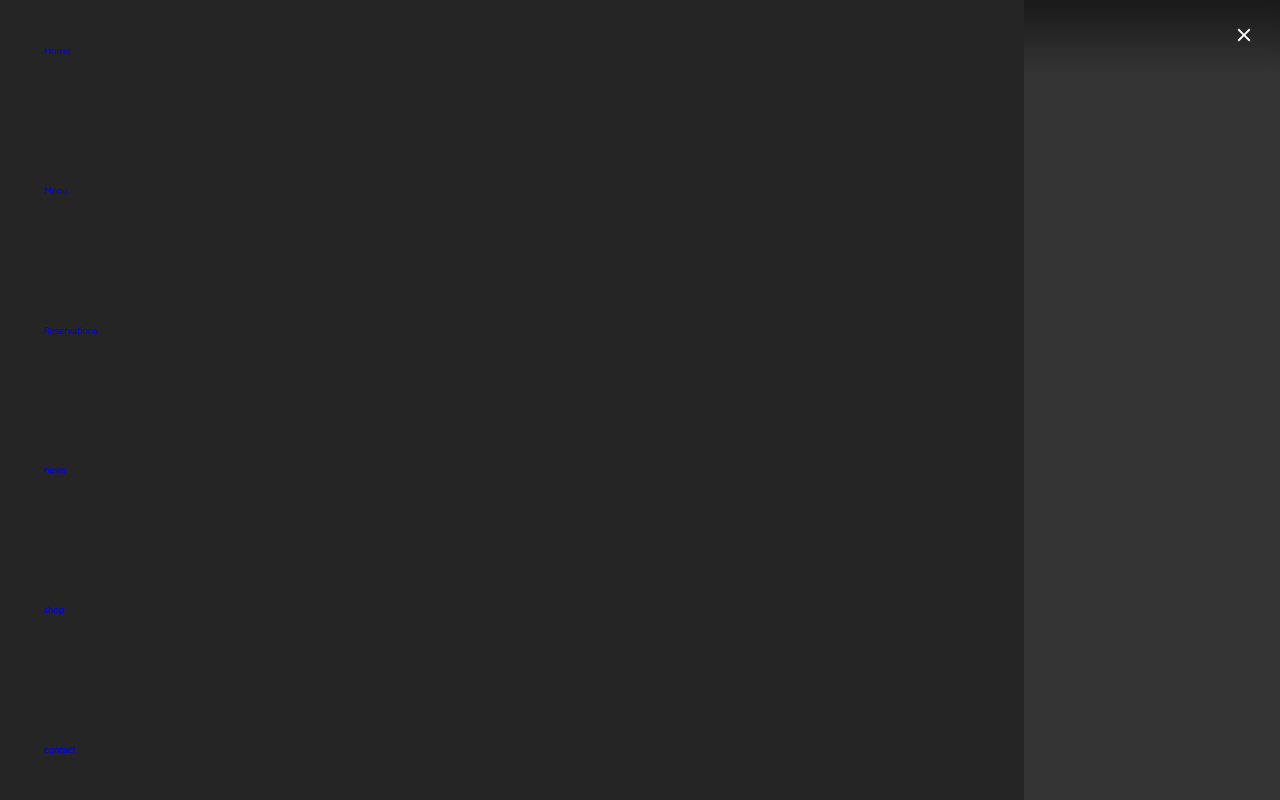
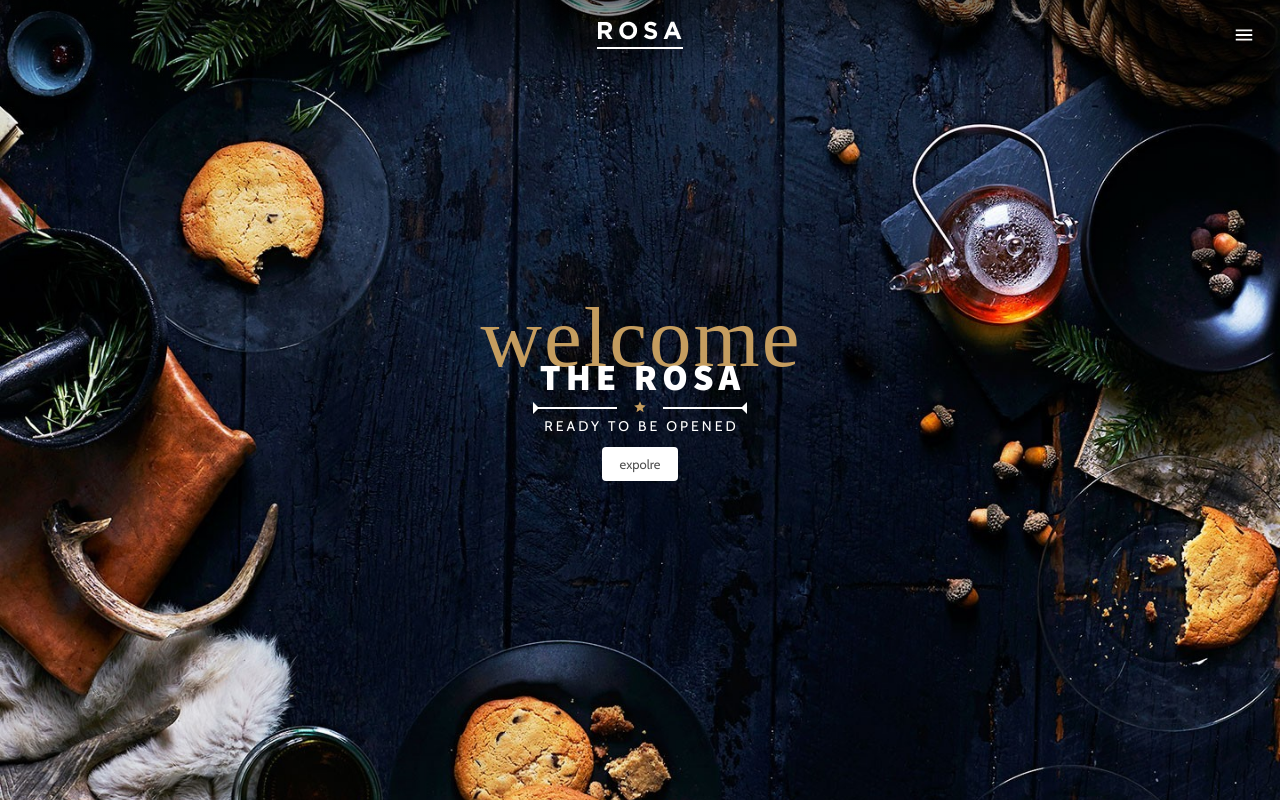
Before and after one commit to chltjdrhd777/webAnimation3, a React (Create React App) app: page / in a window 1280 px wide. Built offline with nearby package versions, Linux system fonts and the light colour scheme; a web font is replaced by a local one.

Commit message:
style : learn how to use variable

```diff
--- a/src/App.tsx
+++ b/src/App.tsx
@@ -4,7 +4,7 @@ import Home from "routes/Home";
 
 function App() {
   return (
-    <div className="App">
+    <>
       <Router>
         <Switch>
           <Route exact path="/">
@@ -12,7 +12,7 @@ function App() {
           </Route>
         </Switch>
       </Router>
-    </div>
+    </>
   );
 }
 
--- a/src/components/Hero/index.tsx
+++ b/src/components/Hero/index.tsx
@@ -2,10 +2,102 @@ import React from "react";
 import { css } from "@emotion/css";
 import StarIcon from "@material-ui/icons/Star";
 import { Link } from "react-router-dom";
+import heroBack from "images/hero.jpg";
 
 const heroCSS = (function () {
   class CSSMaker {
-    readonly masterHero = css``;
+    readonly masterHero = css`
+      width: 100%;
+      height: 100vh;
+      background: url(${heroBack}) center no-repeat;
+      background-size: cover;
+      text-align: center;
+
+      & .sub-headline {
+        font-size: 8.5rem;
+        font-family: var(--secondary-font);
+        color: var(--secondary-font-color);
+        font-weight: 100;
+        line-height: 0.4;
+        letter-spacing: 2px;
+        margin-right: -2px;
+      }
+
+      & .headline {
+        color: white;
+        font-size: 3.7rem;
+        font-family: var(--main-font);
+        text-transform: uppercase;
+        font-weight: 900;
+        letter-spacing: 0.5rem;
+        margin-right: -0.5rem;
+      }
+
+      & .headline-description {
+        & .separator {
+          & .line {
+            width: 100%;
+            max-width: 8.4rem;
+            height: 0.25rem;
+            background-color: white;
+            position: relative;
+
+            &::before {
+              content: "";
+              position: absolute;
+              top: 50%;
+              transform: translateY(-50%);
+              border: 0.6rem solid transparent;
+            }
+
+            &.line-right::before {
+              border-right-color: white;
+              right: 0;
+            }
+
+            &.line-left::before {
+              border-left-color: white;
+              left: 0;
+            }
+          }
+
+          & .asterisk {
+            & svg {
+              font-size: 1.4rem;
+              color: var(--secondary-font-color);
+              margin: 0 1.6rem;
+            }
+          }
+        }
+
+        & .single-animation {
+          flex-direction: column;
+          & > h5 {
+            color: white;
+            font-size: 1.4rem;
+            font-weight: 100;
+            text-transform: uppercase;
+            margin-bottom: 1.2rem;
+            letter-spacing: 3px;
+            margin-right: -3px;
+          }
+
+          & > a.btn {
+            font-size: 1.3rem;
+            background-color: white;
+            padding: 0.9rem 1.8rem;
+            color: var(--body-font-color);
+            border-radius: 0.4rem;
+            transition: background-color 0.5s;
+            &:hover,
+            &:focus {
+              background-color: var(--secondary-font-color);
+              color: white;
+            }
+          }
+        }
+      }
+    `;
   }
 
   return new CSSMaker();
@@ -15,24 +107,28 @@ const { masterHero } = heroCSS;
 
 function index() {
   return (
-    <section className={masterHero}>
+    <section className={`${masterHero} centering`}>
       <div className="container">
         <h2 className="sub-headline">welcome</h2>
 
         <h1 className="headline">The Rosa</h1>
 
         <div className="headline-description">
-          <div className="separator">
+          <div className="separator centering">
             <div className="line line-left"></div>
+
             <div className="asterisk">
               <StarIcon />
             </div>
+
             <div className="line line-right"></div>
           </div>
 
-          <div className="single-animation">
+          <div className="single-animation centering">
             <h5>Ready to be opened</h5>
-            <Link to="/" className="btn cta-btn"></Link>
+            <Link to="/" className="btn cta-btn">
+              expolre
+            </Link>
           </div>
         </div>
       </div>
--- a/src/emotionCSS/global.tsx
+++ b/src/emotionCSS/global.tsx
@@ -52,6 +52,12 @@ const globalCSS = css`
     margin: 0 auto;
     padding: 0 2.4rem;
   }
+
+  .centering {
+    display: flex;
+    align-items: center;
+    justify-content: center;
+  }
 `;
 
 function GlobalStyle() {
--- a/src/layout/Header/index.tsx
+++ b/src/layout/Header/index.tsx
@@ -59,6 +59,20 @@ const headerCSS = (function () {
           transform: translateX(0);
         } */
         transition: transform 0.5s;
+
+        & > .nav-item {
+          border-bottom: 2px solid gray;
+          & > a {
+            color: white;
+            font-size: 1.5rem;
+            text-transform: uppercase;
+            letter-spacing: 2px;
+            transition: color 0.5s;
+            &:hover {
+              color: var(--secondary-font-color);
+            }
+          }
+        }
       }
 
       &::after {
@@ -94,17 +108,17 @@ const headerCSS = (function () {
 const { masterHeader, nav } = headerCSS;
 
 function Header() {
-  const [isClose, setIsClose] = useState(false);
+  const [isClosed, setIsClosed] = useState(true);
 
   return (
     <header className={masterHeader}>
       <div className="container">
-        <nav className={`${nav} ${!isClose ? "opened" : ""}`}>
+        <nav className={`${nav} ${!isClosed ? "opened" : ""}`}>
           <div
             className="menu-toggle"
-            onClick={() => setIsClose((prev) => !prev)}
+            onClick={() => setIsClosed((prev) => !prev)}
           >
-            {isClose ? <MenuIcon /> : <CloseIcon />}
+            {isClosed ? <MenuIcon /> : <CloseIcon />}
           </div>
 
           <Link to="/" className="logo">
--- a/src/routes/Home.tsx
+++ b/src/routes/Home.tsx
@@ -7,12 +7,12 @@ import Hero from "components/Hero";
 
 function Home() {
   return (
-    <div>
+    <>
       <Header />
       <Hero />
       <Main />
       <Footer />
-    </div>
+    </>
   );
 }
 
```
